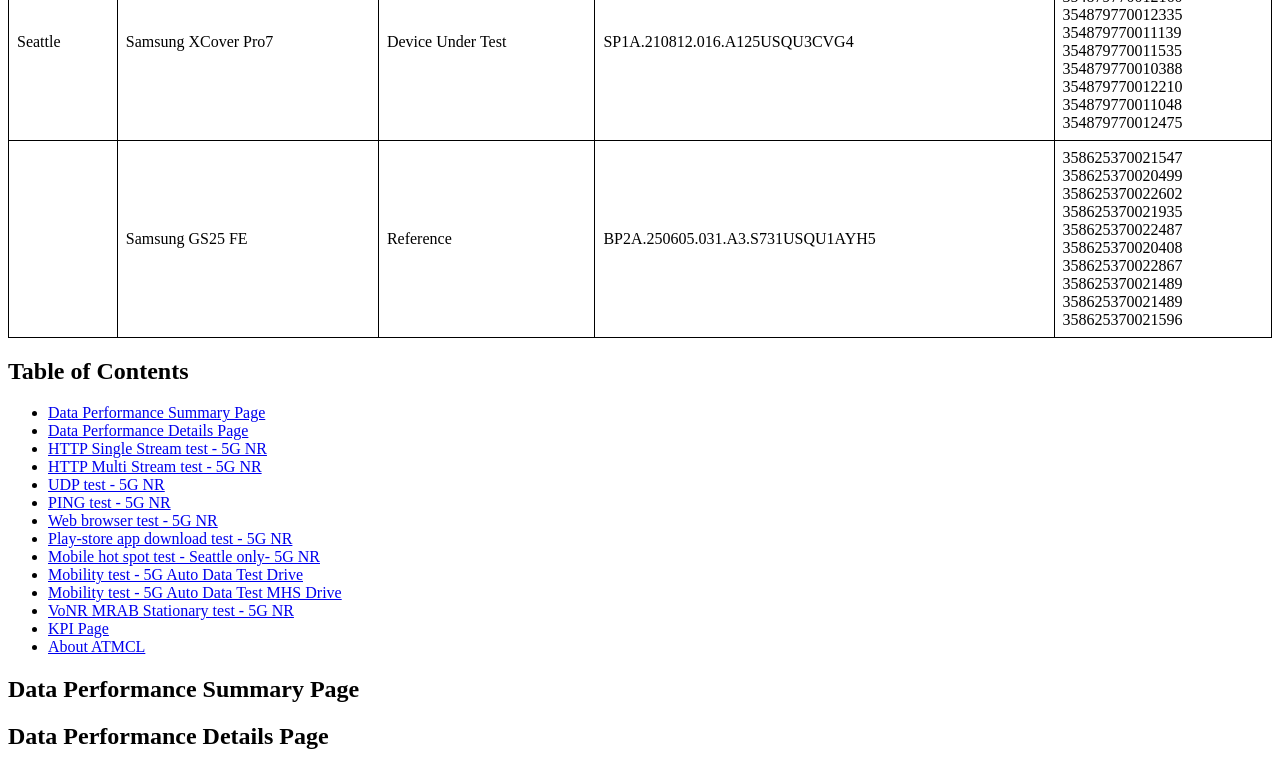
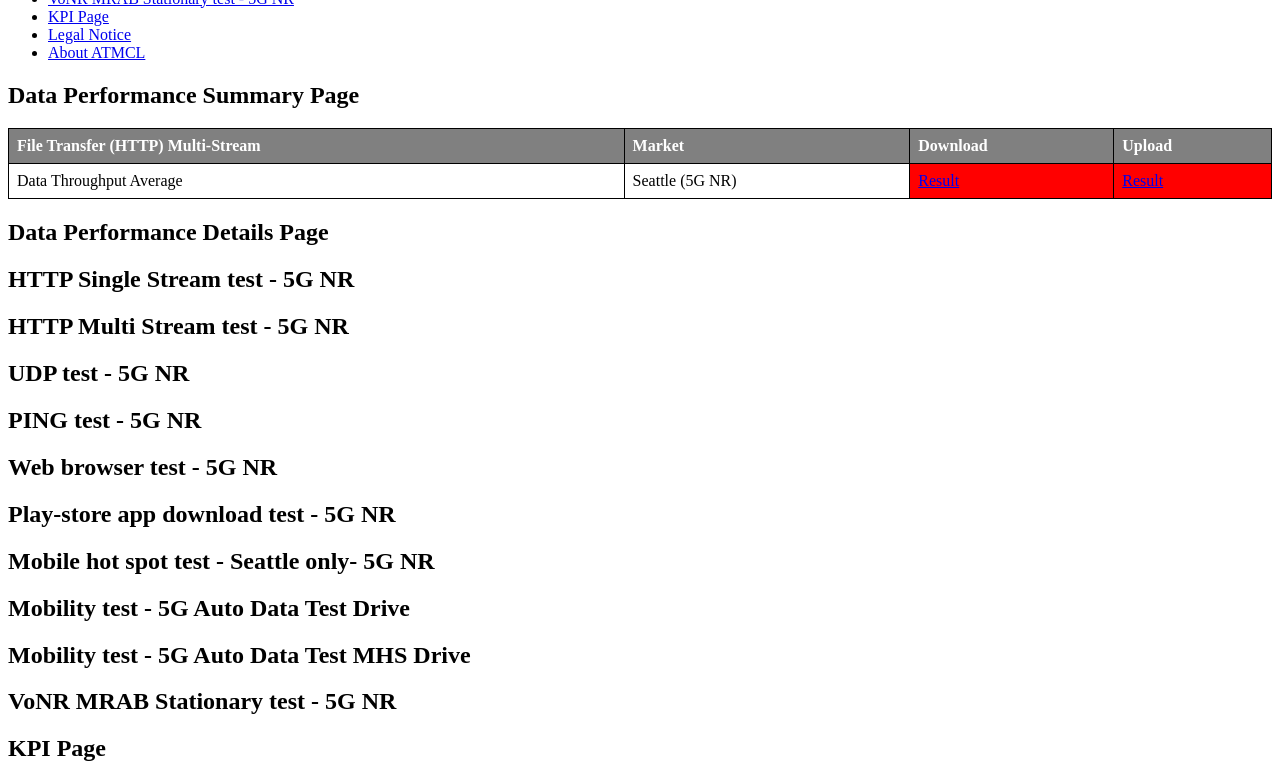
Before and after one commit to LiJieSu0/Fit4Launch_Report, a React (Create React App) app in the folder report-generator-app/: page / in a window 1280 px wide. Shown: the part 1580-2353 px from the top of the page. Built offline with nearby package versions, Linux system fonts and the light colour scheme; what chartjs-plugin-datalabels would draw is missing.

Commit message:
add dp summary table

```diff
--- a/report-generator-app/src/App.js
+++ b/report-generator-app/src/App.js
@@ -28,7 +28,6 @@ import DpDetailsPage from './ReportDetails/DataPerformance/DpDetailsPage';
 function App() {
   return (
     <div className="App">
-      <LegalPage/>
       <CoverPage />
 
       {/* <ReportHeader /> */}
@@ -52,6 +51,8 @@ function App() {
       <DpDetailsPage />
       <DpKpiPage />
 
+
+      <LegalPage/>
       <AboutPage />
       {/* <ReportFooter /> */}
     </div>
--- a/report-generator-app/src/ReportDetails/DataPerformance/DpDetailsPage.js
+++ b/report-generator-app/src/ReportDetails/DataPerformance/DpDetailsPage.js
@@ -56,9 +56,9 @@ function DpDetailsPage() {
       <div className='page-content'>
       <h2>VoNR MRAB Stationary test - 5G NR</h2>
       </div>
+      {/* <DpRangeChart dataPerformanceResults={dataPerformanceResults} /> */}
 
 
-      {/* <DpRangeChart dataPerformanceResults={dataPerformanceResults} /> */}
     </div>
   );
 }
--- a/report-generator-app/src/ReportDetails/DataPerformance/DpRangeChart.js
+++ b/report-generator-app/src/ReportDetails/DataPerformance/DpRangeChart.js
@@ -58,7 +58,7 @@ function DpRangeChart({ dataPerformanceResults }) {
         type: 'line',
         pointRadius: 20,
         showLine: false,
-        pointStyle:'cross'
+        pointStyle:'dash',
       },
     ],
   };
--- a/report-generator-app/src/ReportDetails/DataPerformance/DpSummaryPage.js
+++ b/report-generator-app/src/ReportDetails/DataPerformance/DpSummaryPage.js
@@ -1,10 +1,207 @@
 import React from 'react';
+import DpSummaryTable from './DpSummaryTable';
+import DataPerformanceResults from '../../DataFiles/DataPerformanceResults.json';
 
 function DpSummaryPage() {
+  const extractThroughput = (path, direction) => {
+    const value = path?.Throughput?.[direction]?.Mean || path?.Throughput?.Mean;
+    const className = value > 100 ? 'average-fail' : 'average-pass'; // Placeholder logic
+    return { label: value ? value.toFixed(2) : 'N/A', className, link: "#" };
+  };
+  const httpSSData = {
+    headers: [
+      { label: "File Transfer (HTTP) Single Stream", rowSpan: 2 },
+      { label: "Market", rowSpan: 2 },
+      { label: "Download", rowSpan: 1 },
+      { label: "Upload", rowSpan: 1 },
+    ],
+    rows: [
+      {
+        cells: [
+          { label: "Data Throughput Average" },
+          { label: "Seattle (5G NR)" },
+          {label:'Result',className:'average-fail',link:'#'},
+          {label:'Result',className:'average-fail',link:'#'}
+        ],
+      },
+    ],
+  };
+
+  const httpMSData = {
+    headers: [
+      { label: "File Transfer (HTTP) Multi-Stream", rowSpan: 2 },
+      { label: "Market", rowSpan: 2 },
+      { label: "Download", rowSpan: 1 },
+      { label: "Upload", rowSpan: 1 },
+    ],
+    rows: [
+      {
+        cells: [
+          { label: "Data Throughput Average" },
+          { label: "Seattle (5G NR)" },
+          {label:'Result',className:'average-fail',link:'#'},
+          {label:'Result',className:'average-fail',link:'#'}
+        ],
+      },
+    ],
+  };
+
+  const udpData = {
+    headers: [
+      { label: "File Transfer (HTTP) Single Stream", rowSpan: 2 },
+      { label: "Market", rowSpan: 2 },
+      { label: "Download", rowSpan: 1 },
+      { label: "Upload", rowSpan: 1 },
+    ],
+    rows: [
+      {
+        cells: [
+          { label: "Data Throughput Average" },
+          { label: "Seattle (5G NR)" },
+          {label:'Result',className:'average-fail',link:'#'},
+          {label:'Result',className:'average-fail',link:'#'}
+        ],
+      },
+    ],
+  };
+
+  const pingData = {
+    headers: [
+      { label: "File Transfer (HTTP) Single Stream", rowSpan: 2 },
+      { label: "Market", rowSpan: 2 },
+      { label: "Download", rowSpan: 1 },
+      { label: "Upload", rowSpan: 1 },
+    ],
+    rows: [
+      {
+        cells: [
+          { label: "Data Throughput Average" },
+          { label: "Seattle (5G NR)" },
+          {label:'Result',className:'average-fail',link:'#'},
+          {label:'Result',className:'average-fail',link:'#'}
+        ],
+      },
+    ],
+  };
+
+  const webBrowserData = {
+    headers: [
+      { label: "File Transfer (HTTP) Single Stream", rowSpan: 2 },
+      { label: "Market", rowSpan: 2 },
+      { label: "Download", rowSpan: 1 },
+      { label: "Upload", rowSpan: 1 },
+    ],
+    rows: [
+      {
+        cells: [
+          { label: "Data Throughput Average" },
+          { label: "Seattle (5G NR)" },
+          {label:'Result',className:'average-fail',link:'#'},
+          {label:'Result',className:'average-fail',link:'#'}
+        ],
+      },
+    ],
+  };
+
+  const playStoreData = {
+    headers: [
+      { label: "File Transfer (HTTP) Single Stream", rowSpan: 2 },
+      { label: "Market", rowSpan: 2 },
+      { label: "Download", rowSpan: 1 },
+      { label: "Upload", rowSpan: 1 },
+    ],
+    rows: [
+      {
+        cells: [
+          { label: "Data Throughput Average" },
+          { label: "Seattle (5G NR)" },
+          {label:'Result',className:'average-fail',link:'#'},
+          {label:'Result',className:'average-fail',link:'#'}
+        ],
+      },
+    ],
+  };
+
+  const mhsStationaryData = {
+    headers: [
+      { label: "File Transfer (HTTP) Single Stream", rowSpan: 2 },
+      { label: "Market", rowSpan: 2 },
+      { label: "Download", rowSpan: 1 },
+      { label: "Upload", rowSpan: 1 },
+    ],
+    rows: [
+      {
+        cells: [
+          { label: "Data Throughput Average" },
+          { label: "Seattle (5G NR)" },
+          {label:'Result',className:'average-fail',link:'#'},
+          {label:'Result',className:'average-fail',link:'#'}
+        ],
+      },
+    ],
+  };
+
+  const mobiltyData = {
+    headers: [
+      { label: "File Transfer (HTTP) Single Stream", rowSpan: 2 },
+      { label: "Market", rowSpan: 2 },
+      { label: "Download", rowSpan: 1 },
+      { label: "Upload", rowSpan: 1 },
+    ],
+    rows: [
+      {
+        cells: [
+          { label: "Data Throughput Average" },
+          { label: "Seattle (5G NR)" },
+          {label:'Result',className:'average-fail',link:'#'},
+          {label:'Result',className:'average-fail',link:'#'}
+        ],
+      },
+    ],
+  };
+
+  const mobiltyMHSData = {
+    headers: [
+      { label: "File Transfer (HTTP) Single Stream", rowSpan: 2 },
+      { label: "Market", rowSpan: 2 },
+      { label: "Download", rowSpan: 1 },
+      { label: "Upload", rowSpan: 1 },
+    ],
+    rows: [
+      {
+        cells: [
+          { label: "Data Throughput Average" },
+          { label: "Seattle (5G NR)" },
+          {label:'Result',className:'average-fail',link:'#'},
+          {label:'Result',className:'average-fail',link:'#'}
+        ],
+      },
+    ],
+  };
+
+  const mrabData = {
+    headers: [
+      { label: "File Transfer (HTTP) Single Stream", rowSpan: 2 },
+      { label: "Market", rowSpan: 2 },
+      { label: "Download", rowSpan: 1 },
+      { label: "Upload", rowSpan: 1 },
+    ],
+    rows: [
+      {
+        cells: [
+          { label: "Data Throughput Average" },
+          { label: "Seattle (5G NR)" },
+          {label:'Result',className:'average-fail',link:'#'},
+          {label:'Result',className:'average-fail',link:'#'}
+        ],
+      },
+    ],
+  };
+
   return (
     <div>
       <h2>Data Performance Summary Page</h2>
-      {/* Add content specific to Data Performance Summary */}
+      <DpSummaryTable tableData={httpMSData} />
     </div>
   );
 }
--- /dev/null
+++ b/report-generator-app/src/ReportDetails/DataPerformance/DpSummaryTable.js
@@ -0,0 +1,38 @@
+import React from 'react';
+import '../../StyleScript/Restricted_Report_Style.css';
+
+function DpSummaryTable({ tableData }) {
+  return (
+    <div className="page-content">
+      <table className="device-info-table">
+        <thead>
+          <tr>
+            {tableData.headers.map((header, index) => (
+              <th key={index} rowSpan={header.rowSpan}>{header.label}</th>
+            ))}
+          </tr>
+          {tableData.subHeaders && (
+            <tr>
+              {tableData.subHeaders.map((subHeader, index) => (
+                <th key={index}>{subHeader.label}</th>
+              ))}
+            </tr>
+          )}
+        </thead>
+        <tbody>
+          {tableData.rows.map((row, rowIndex) => (
+            <tr key={rowIndex}>
+              {row.cells.map((cell, cellIndex) => (
+                <td key={cellIndex} className={cell.className}>
+                  {cell.link ? <a href={cell.link}>{cell.label}</a> : cell.label}
+                </td>
+              ))}
+            </tr>
+          ))}
+        </tbody>
+      </table>
+    </div>
+  );
+}
+
+export default DpSummaryTable;
--- a/report-generator-app/src/StyleScript/Restricted_Report_Style.css
+++ b/report-generator-app/src/StyleScript/Restricted_Report_Style.css
@@ -173,15 +173,6 @@
   color: rgb(255, 255, 255);
 }
 
-.red-background {
-  background-color: #FF0000;
-  color: #FFFFFF;
-}
-
-.green-background {
-  background-color: #2ab42a; /* Corresponds to --performance-pass */
-  color: #FFFFFF;
-}
 
 .average-pass {
   background-color: var(--performance-pass);
```
